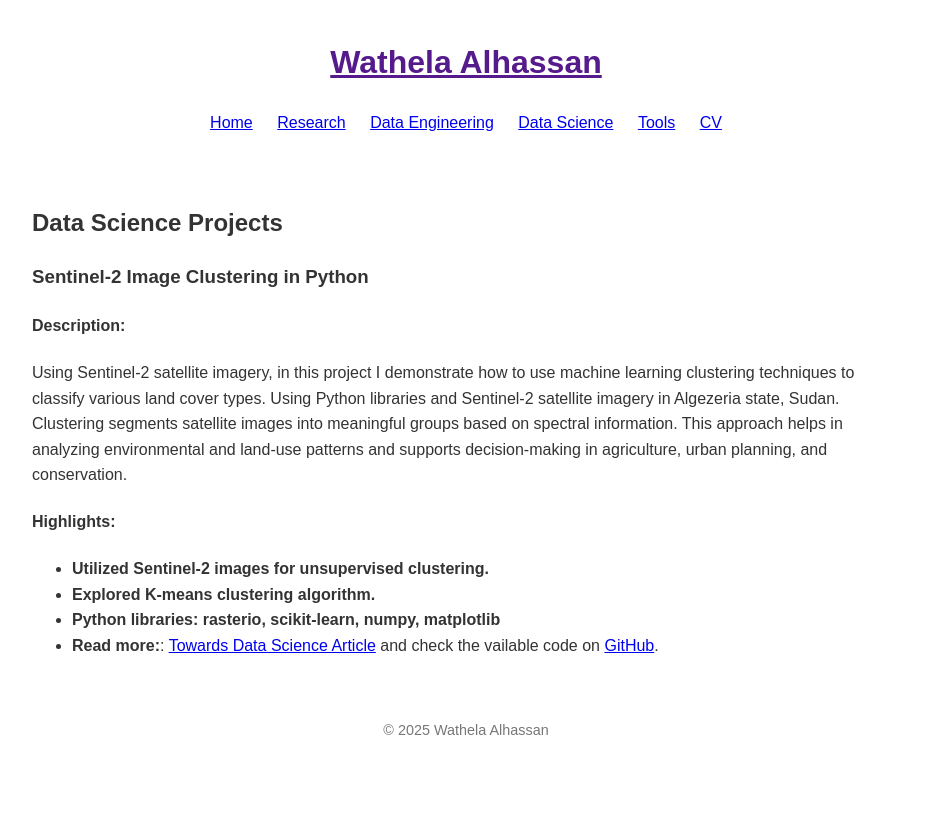
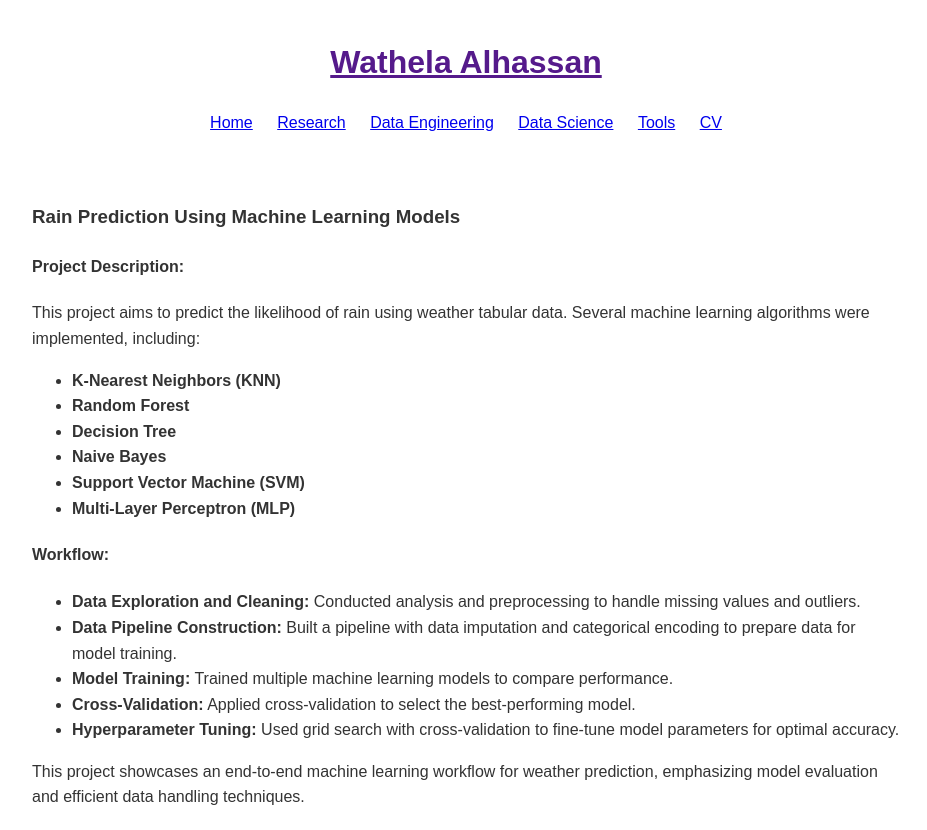
Before and after one commit to wathela/wathela.github.io, a Jekyll site: the page built from data-science.md, in a window 1280 px wide. Shown: the top 830 px of the page, without its empty margins (174-1101 px from the left). Built offline with Jekyll 4.4.1, drawn with Linux system fonts in a browser that asks for light colours; some of the changed text lies outside the part shown.

Commit message:
Update ds

```diff
--- a/data-science.md
+++ b/data-science.md
@@ -7,6 +7,35 @@ permalink: /data-science/
 
 
 <div id="data-science" class="tab-content">
+
+    <!-- Rain Prediction Using Machine Learning Models -->
+    <div id="rain-prediction-ml-project">
+    <h3>Rain Prediction Using Machine Learning Models</h3>
+    <h4>Project Description:</h4>
+    <p>This project aims to predict the likelihood of rain using weather tabular data. Several machine learning algorithms were implemented, including:</p>
+    <ul>
+        <li><strong>K-Nearest Neighbors (KNN)</strong></li>
+        <li><strong>Random Forest</strong></li>
+        <li><strong>Decision Tree</strong></li>
+        <li><strong>Naive Bayes</strong></li>
+        <li><strong>Support Vector Machine (SVM)</strong></li>
+        <li><strong>Multi-Layer Perceptron (MLP)</strong></li>
+    </ul>
+    <h4>Workflow:</h4>
+    <ul>
+        <li><strong>Data Exploration and Cleaning:</strong> Conducted analysis and preprocessing to handle missing values and outliers.</li>
+        <li><strong>Data Pipeline Construction:</strong> Built a pipeline with data imputation and categorical encoding to prepare data for model training.</li>
+        <li><strong>Model Training:</strong> Trained multiple machine learning models to compare performance.</li>
+        <li><strong>Cross-Validation:</strong> Applied cross-validation to select the best-performing model.</li>
+        <li><strong>Hyperparameter Tuning:</strong> Used grid search with cross-validation to fine-tune model parameters for optimal accuracy.</li>
+    </ul>
+    <p>This project showcases an end-to-end machine learning workflow for weather prediction, emphasizing model evaluation and efficient data handling techniques.</p>
+    <p>Full implementation available on <a href="https://github.com/wathela/WeatherPredict">GitHub</a>.</p>
+    <div align="center">
+        <img src="project.png" alt="Project Image" width="600px">
+    </div>
+    </div>
+
     <h2>Data Science Projects</h2>
 
     <!-- Sentinel-2 Image Clustering -->
```
